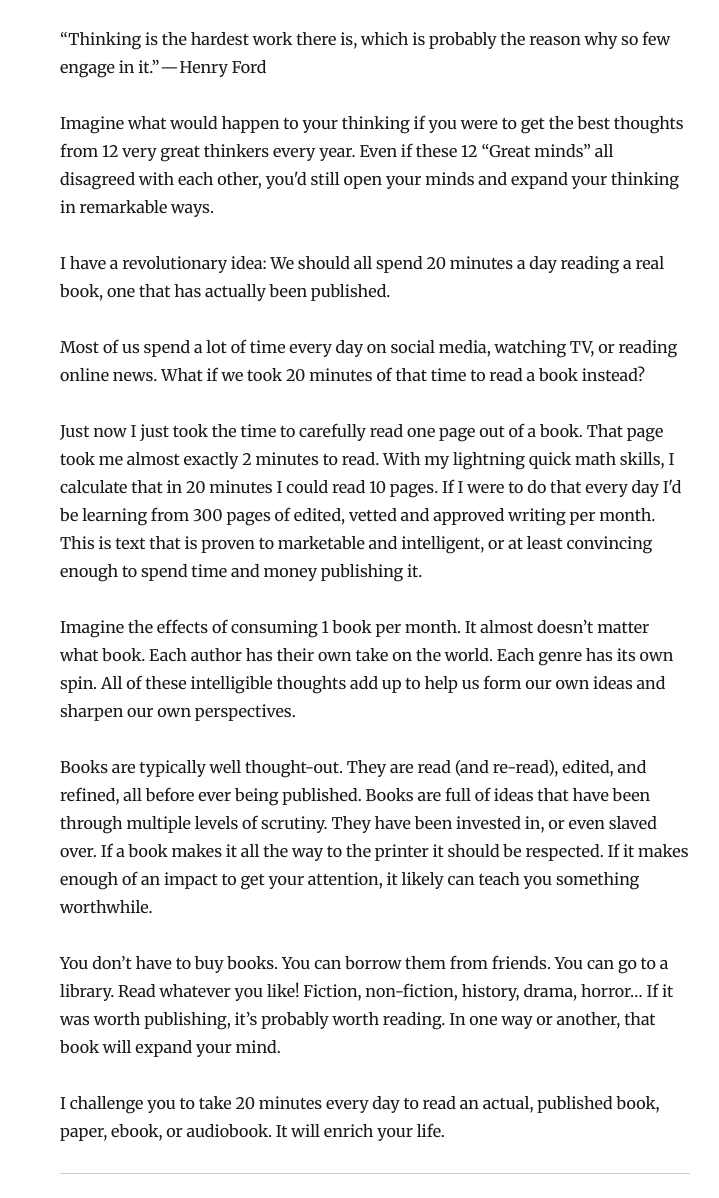
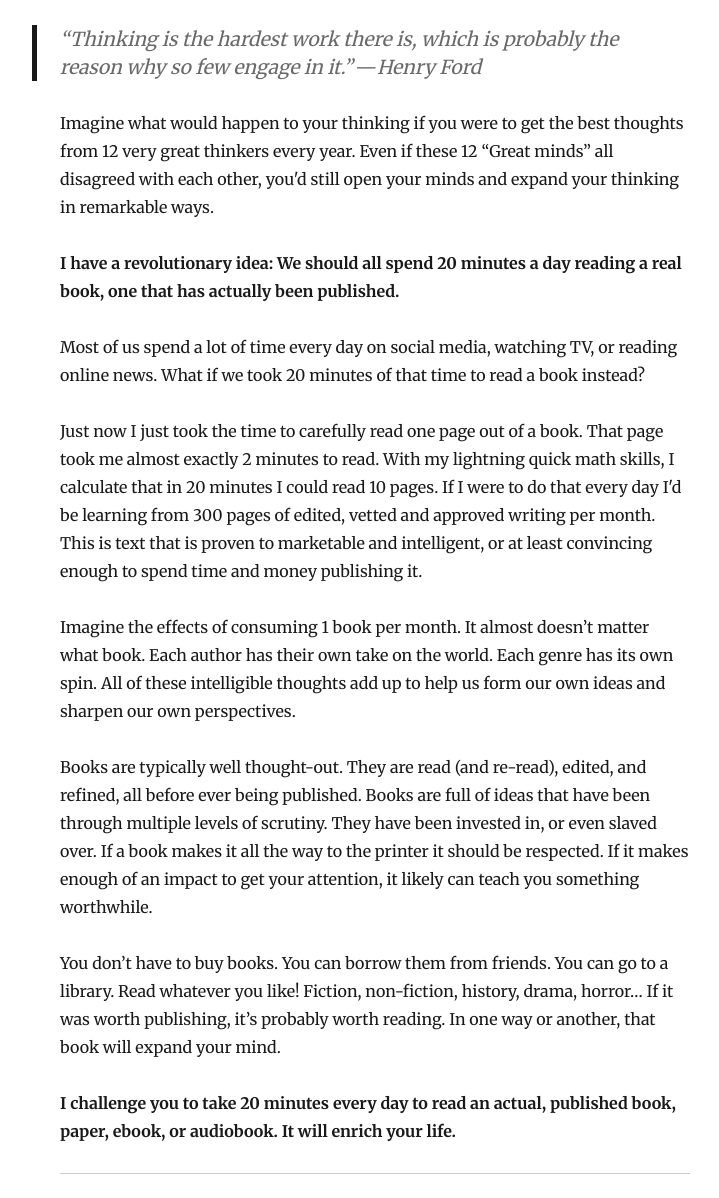
Before and after one commit to crouffer/crouffer.github.io, a Gatsby site: page /better-ideas-in-20-minutes-a-day/ in a window 1280 px wide. Shown: the part 242-1440 px from the top of the page, without its empty margins (265-984 px from the left). Built offline with nearby package versions, Linux system fonts and the light colour scheme; Gatsby itself is replaced by a stand-in of ours; some packages are replaced by stand-ins of ours.

Commit message:
Added some formatting

```diff
--- a/content/blog/better-ideas-in-20-minutes-a-day/index.md
+++ b/content/blog/better-ideas-in-20-minutes-a-day/index.md
@@ -4,11 +4,11 @@ date: '2019-02-04T18:15:32.169Z'
 tags: ["ideas", "reading", "challenge", "learning"]
 ---
 
-“Thinking is the hardest work there is, which is probably the reason why so few engage in it.” — Henry Ford
+> “Thinking is the hardest work there is, which is probably the reason why so few engage in it.” — Henry Ford
 
 Imagine what would happen to your thinking if you were to get the best thoughts from 12 very great thinkers every year.  Even if these 12 “Great minds” all disagreed with each other, you'd still open your minds and expand your thinking in remarkable ways.
 
-I have a revolutionary idea: We should all spend 20 minutes a day reading a real book, one that has actually been published.
+**I have a revolutionary idea: We should all spend 20 minutes a day reading a real book, one that has actually been published.**
 
 Most of us spend a lot of time every day on social media, watching TV, or reading online news. What if we took 20 minutes of that time to read a book instead?
 
@@ -20,4 +20,4 @@ Books are typically well thought-out.  They are read (and re-read), edited, and
 
 You don’t have to buy books. You can borrow them from friends. You can go to a library. Read whatever you like! Fiction, non-fiction, history, drama, horror… If it was worth publishing, it’s probably worth reading. In one way or another, that book will expand your mind.
 
-I challenge you to take 20 minutes every day to read an actual, published book, paper, ebook, or audiobook. It will enrich your life.
+**I challenge you to take 20 minutes every day to read an actual, published book, paper, ebook, or audiobook. It will enrich your life.**
```
